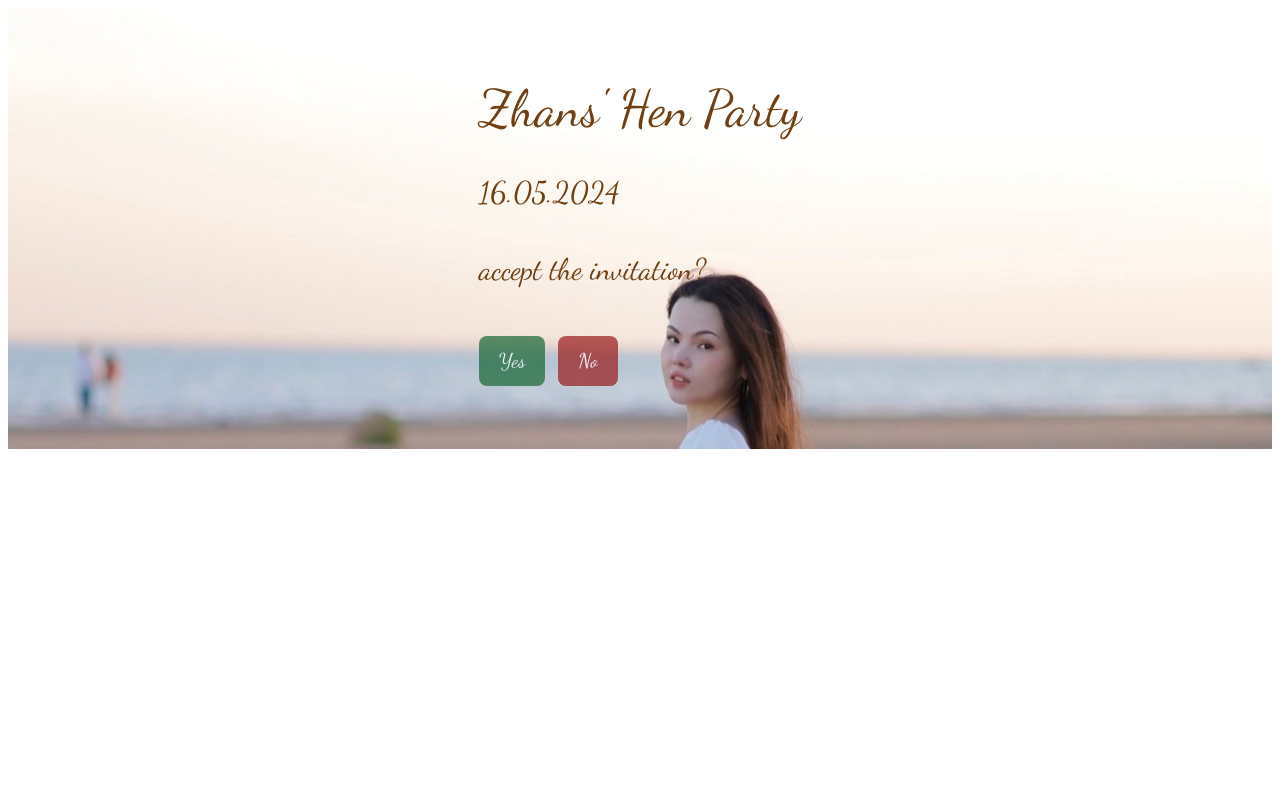
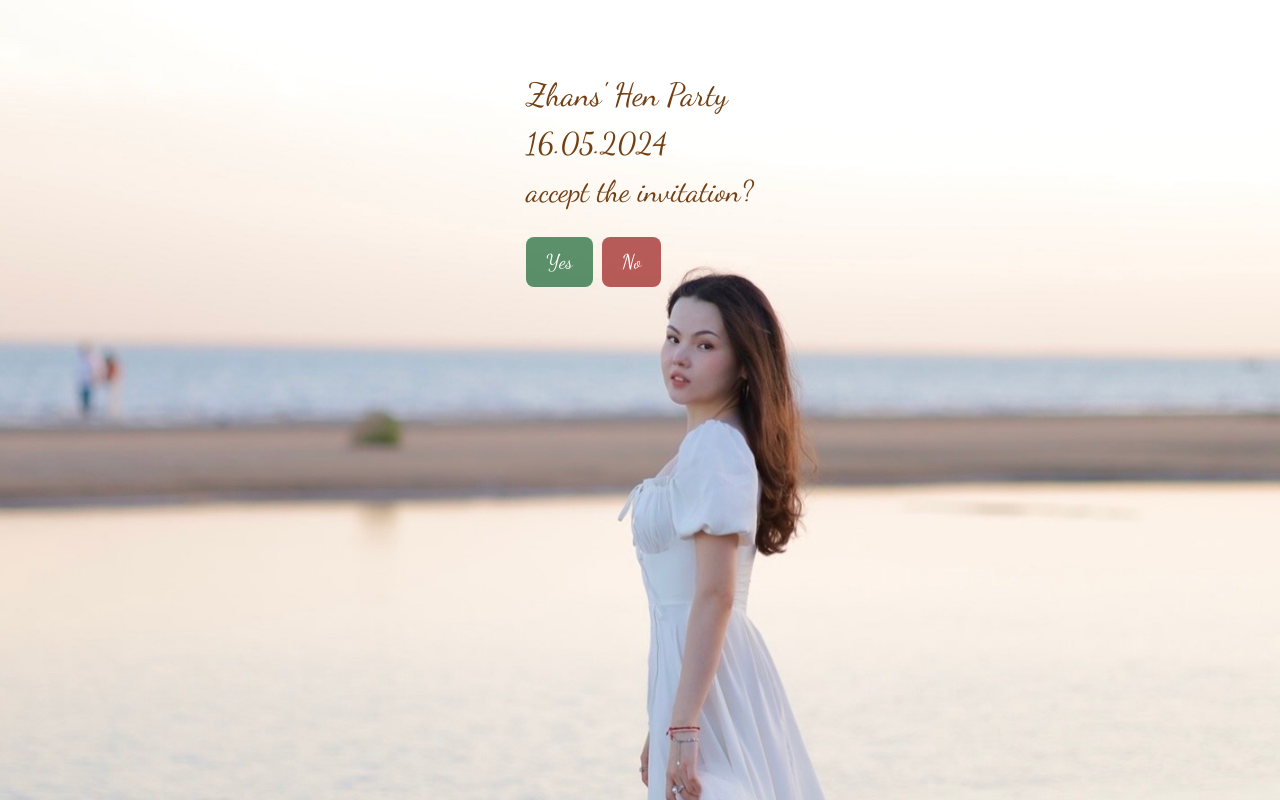
Before and after one commit to blsbk/zhansaya-uzatu, a Next.js app: page / in a window 1280 px wide. Built offline with nearby package versions, Linux system fonts and the light colour scheme; a web font is replaced by a local one.

Commit message:
fix: background image

```diff
--- a/src/app/globals.css
+++ b/src/app/globals.css
@@ -39,10 +39,6 @@ button {
   display: none;
 }
 .mainPage {
-  background: url("../../public/assets/IMG_4463.jpg");
-  background-position: center;
-  background-attachment: fixed;
-  background-size: cover;
   align-content: center;
   justify-content: center;
   justify-items: center;
@@ -50,9 +46,13 @@ button {
 #invitation {
   position: relative;
   margin: 5% 5%;
-  font-size: 160%;
+  font-size: 100%;
 }
 html {
+  background-image: url("/assets/IMG_4463.jpg");
+  background-position: center;
+  background-attachment: fixed;
+  background-size: 100%;
   margin: 0;
   height: 100%;
   overflow: hidden;
--- a/src/app/page.tsx
+++ b/src/app/page.tsx
@@ -9,8 +9,6 @@ export default function Home() {
 
   const [noClickCount, setNoClickCount] = useState(0);
   const [currentBtnText, setCurrentButtonText] = useState("No");
-
-  let a = 12;
 
   const declineInvitation = () => {
     setNoClickCount(noClickCount + 1);
@@ -33,7 +31,7 @@ export default function Home() {
         "Is that your final answer?",
         "You're breaking my heart ;(",
         "Plsss? :( You're breaking my heart",
-        "JUST CLICK YES",
+        "just CLICK yes",
       ];
 
       return phrases[Math.min(noClickCount, phrases.length - 1)];
```
